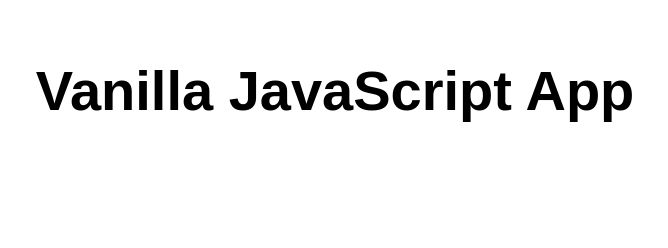
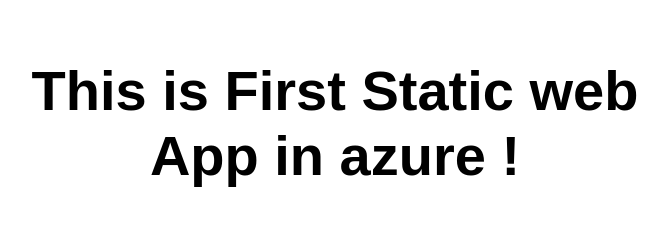
Before and after one commit to prakashmeliya/StaticWebAppLatest, a website: page src/index.html in a window 1280 px wide. Shown: the whole page, without its empty margins (305-973 px from the left). Drawn offline with Linux system fonts and the light colour scheme.

Commit message:
Update index.html

```diff
--- a/src/index.html
+++ b/src/index.html
@@ -5,12 +5,12 @@
   <meta charset="UTF-8">
   <meta name="viewport" content="width=device-width, initial-scale=1.0">
   <link rel="stylesheet" href="styles.css">
-  <title>Vanilla JavaScript App</title>
+  <title>This is First Static web App in azure</title>
 </head>
 
 <body>
   <main>
-    <h1>Vanilla JavaScript App</h1>
+    <h1>This is First Static web App in azure !</h1>
   </main>
 </body>
 
```
